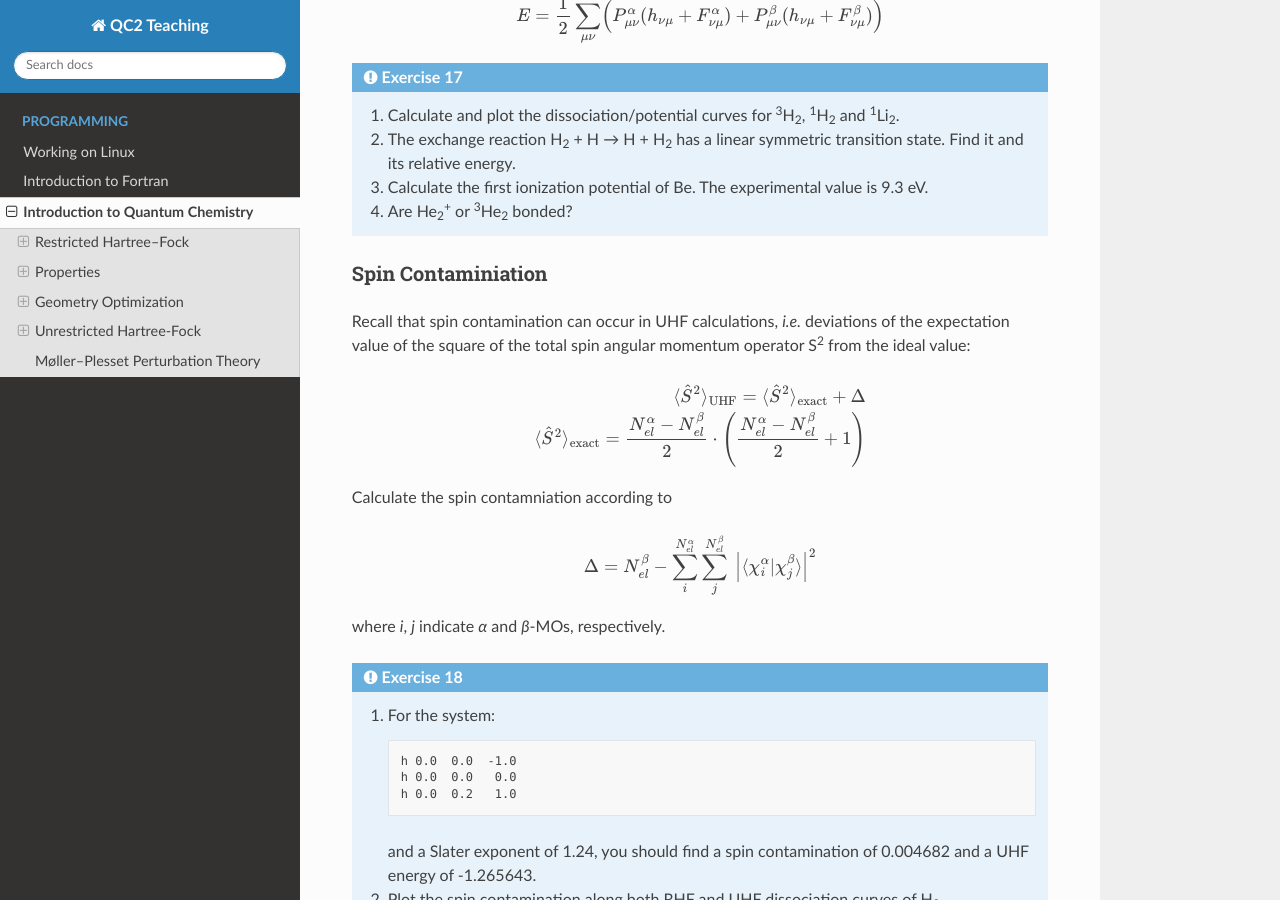
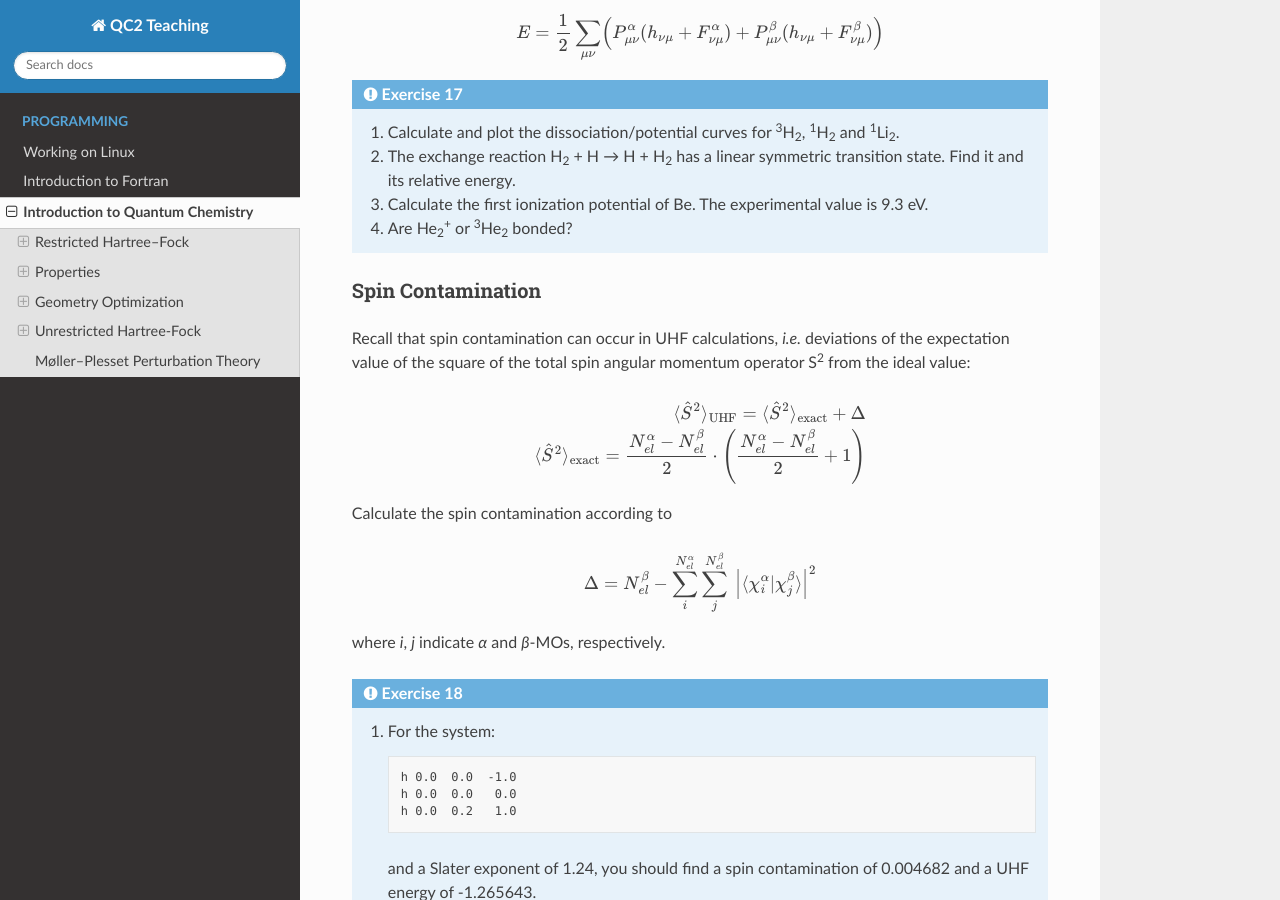
Before and after one commit to grimme-lab/qc2-teaching, a Sphinx documentation site: the page built from doc/scf.rst, in a window 1280 px wide and 900 px high, scrolled down 13391 px. Built offline with Sphinx 7.4.7 and the Read the Docs theme 2.0.0, drawn with Linux system fonts in a browser that asks for light colours; some of the changed text lies outside the part shown.

Commit message:
fix bash script and a few typos

```diff
--- a/doc/scf.rst
+++ b/doc/scf.rst
@@ -531,7 +532,7 @@
    for distance in $(seq $start_distance $step $last_distance | sed s/,/./)
    do
       # generate the input file
-      echo $input | sed s/DIST/$distance/ > $tmpinp
+      echo "$input" | sed s/DIST/$distance/ > $tmpinp
       # perform the actual calculation on the input file
       2>&1 $program $tmpinp > $tmpout
       # get the energy from the program output
@@ -756,8 +757,8 @@
       The experimental value is 9.3 eV.
    4. Are He\ :sub:`2`\ :sup:`+` or :sup:`3`\ He\ :sub:`2` bonded?
 
-Spin Contaminiation
-~~~~~~~~~~~~~~~~~~~
+Spin Contamination
+~~~~~~~~~~~~~~~~~~
 
 Recall that spin contamination can occur in UHF calculations, *i.e.* deviations
 of the expectation value of the square of the total spin angular momentum operator
@@ -771,7 +772,7 @@
    \frac{N_{el}^{\alpha} - N_{el}^{\beta}}{2}
    \cdot \left( \frac{N_{el}^{\alpha} - N_{el}^{\beta}}{2} + 1 \right)
 
-Calculate the spin contamniation according to
+Calculate the spin contamination according to
 
 .. math::
 
```
Also changed, not shown: other parts of doc/scf.rst (+8 -7 lines).
